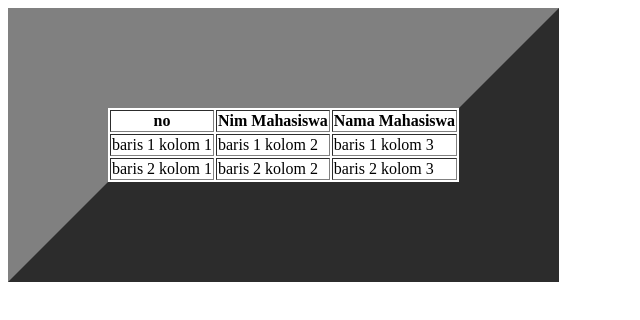
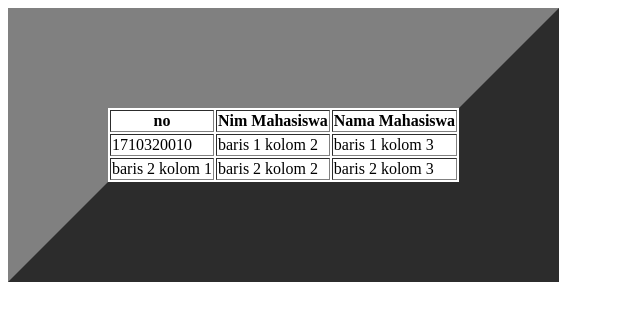
Before and after one commit to hsdfhdjhfd/1710320010, a plain HTML site: page pertemuan2/tabel.html in a window 1280 px wide. Shown: the full height of the page, 0-640 px from the left. Drawn offline with Linux system fonts and the light colour scheme.

Commit message:
pengisian colom tabel

```diff
--- a/pertemuan2/tabel.html
+++ b/pertemuan2/tabel.html
@@ -14,7 +14,7 @@
 		</thead>
 		<tbody>
 			<tr>
-				<td>baris 1 kolom 1</td>
+				<td>1710320010</td>
 				<td>baris 1 kolom 2</td>
 				<td>baris 1 kolom 3</td>
 			</tr>
```
